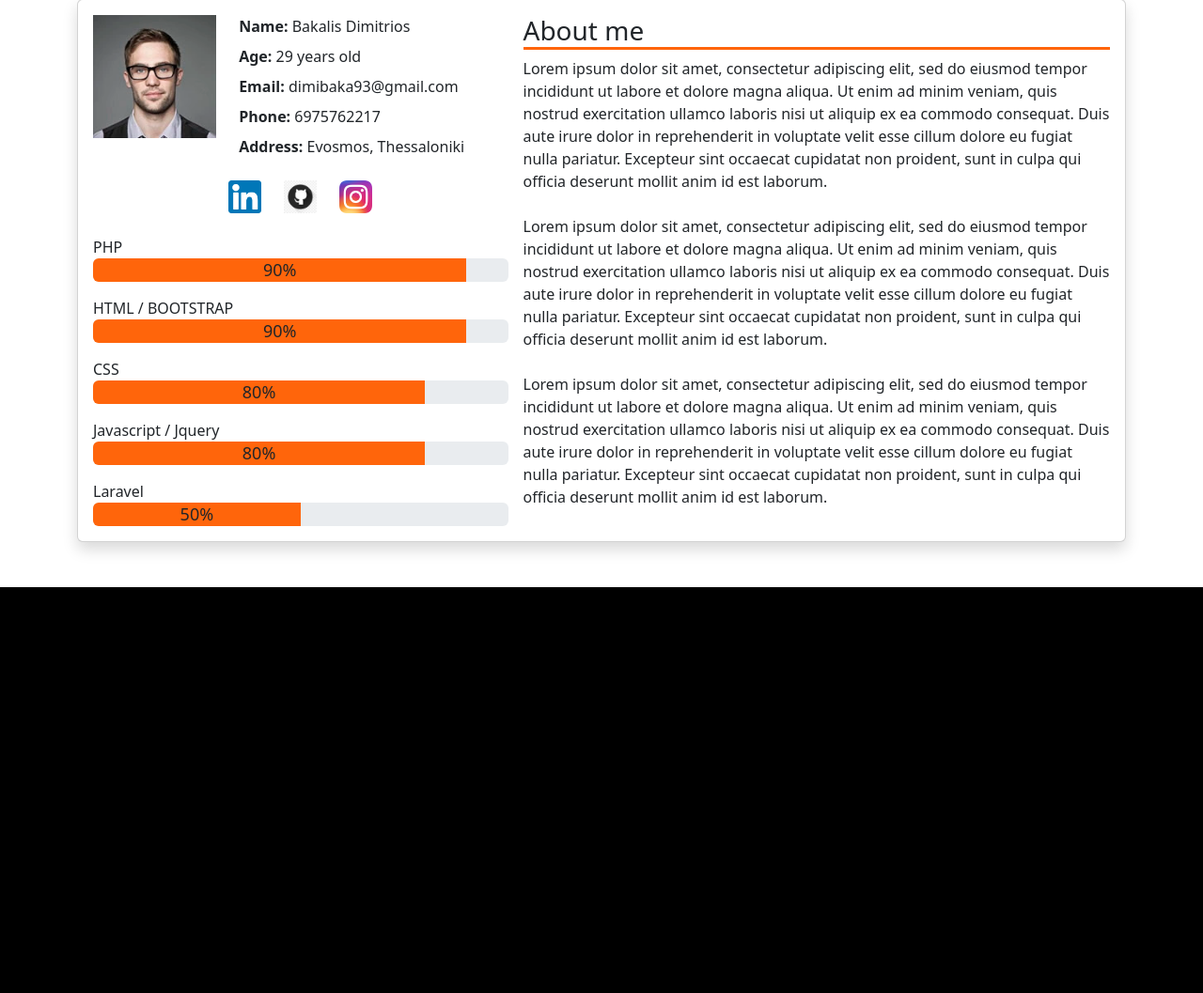
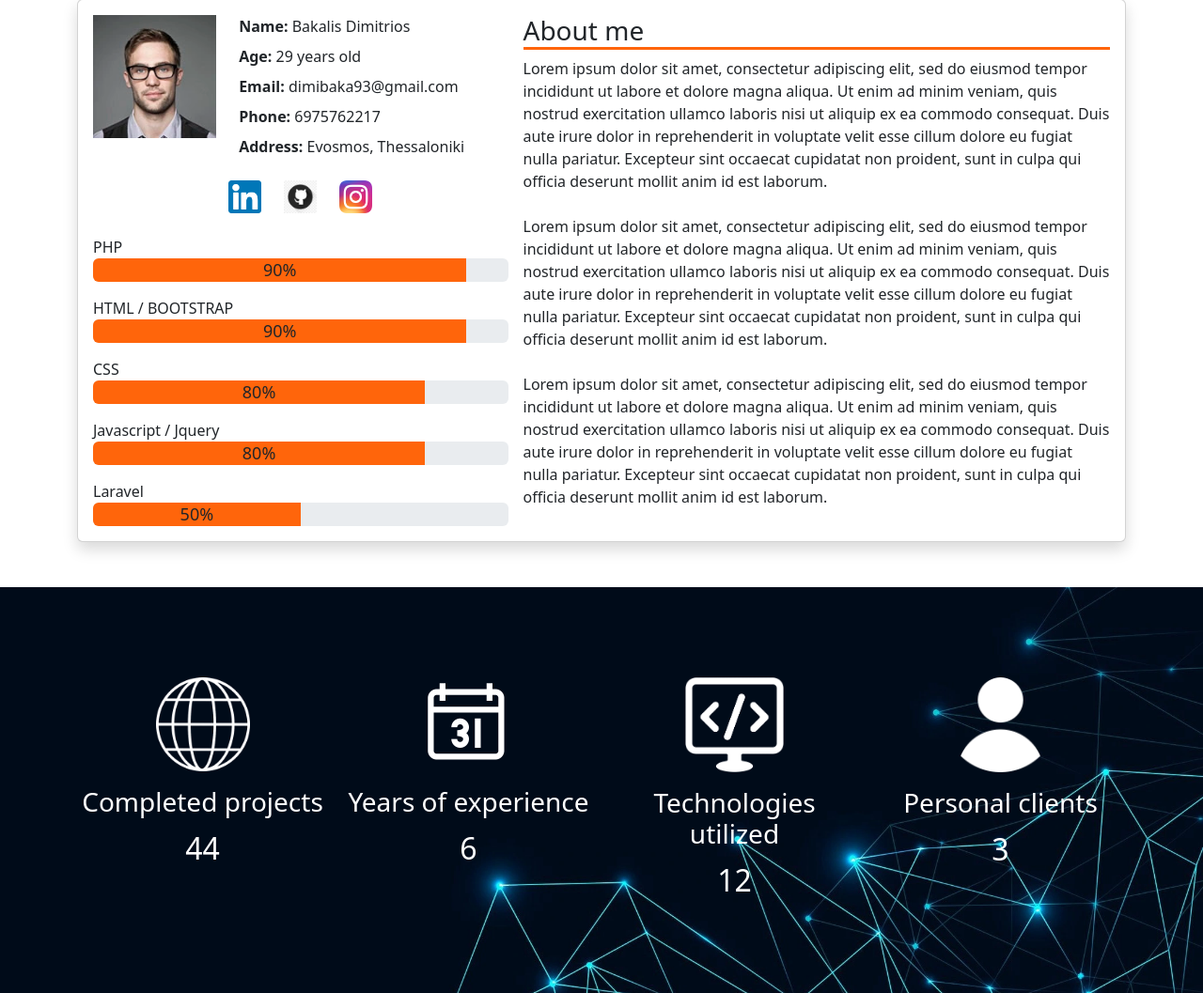
Before and after one commit to dbakalis/portfolio_2023, a PHP site: page / in a window 1280 px wide. Shown: the part 817-1874 px from the top of the page at 94% size. Before the commit the page ends 1442 px from the top, so only its background shows below. Run offline with PHP 8.4, Linux system fonts and the light colour scheme.

Commit message:
Counters row
count up vanilla js

```diff
--- a/assets/css/style.css
+++ b/assets/css/style.css
@@ -31,3 +31,6 @@ h2{font-size: 2.5rem;}
 
 /* hero */
 .bg-hero-portrait{background-image: url(../../assets/img/hero_portrait.webp); background-repeat: no-repeat; background-size: cover; background-position: center center;}
+
+/* counters */
+.bg-counter-section{background-image: url(../../assets/img/bg-counters.webp); background-repeat: no-repeat; background-size: cover; background-position: center center;}
--- a/assets/js/scripts.js
+++ b/assets/js/scripts.js
@@ -21,6 +21,21 @@ $(document).ready(function(){
     $(".progress-bar-html-header").attr('aria-valuenow', 70);
     $(".progress-bar-laravel-header").attr('aria-valuenow', 70);
 
+    // pure javascript count up
+    let valueDisplays = document.querySelectorAll(".count-up");
+    let interval      = 4000;
 
+    valueDisplays.forEach((valueDisplay) => {
+        let startValue  = 0;
+        let endValue    = parseInt(valueDisplay.getAttribute("data-val"));
+        let duration    = Math.floor(interval / endValue);
+        let counter     = setInterval(function () {
+            startValue += 1;
+            valueDisplay.textContent = startValue;
+            if (startValue == endValue) {
+                clearInterval(counter);
+            }
+        }, duration);
+    });
 
 });
--- a/index.html
+++ b/index.html
@@ -211,6 +211,81 @@
                 </div>
             </div>
 
+            <!-- counters section -->
+            <div class="row bg-counter-section py-5">
+                <div class="col-12">
+                    <div class="container py-5">
+                        <div class="row g-3">
+
+                            <!-- completed projects -->
+                            <div class="col-12 col-md-6 col-lg-3">
+                                <div class="row g-3">
+                                    <!-- icon -->
+                                    <div class="col-12 text-center">
+                                        <img src="assets/img/websites.webp" alt="websites projects icon" class="img-fluid" width="100" height="100">
+                                    </div>
+
+                                    <!-- counter (countup.js) -->
+                                    <div class="col-12 text-center text-white">
+                                        <h3>Completed projects</h3>
+                                        <span class="fs-2 count-up" data-val="44">44</span>
+                                    </div>
+                                </div>
+                            </div>
+
+                            <!-- years of experience -->
+                            <div class="col-12 col-md-6 col-lg-3">
+                                <div class="row g-3">
+                                    <!-- icon -->
+                                    <div class="col-12 text-center">
+                                        <img src="assets/img/calendar.webp" alt="websites projects icon" class="img-fluid" width="100" height="100">
+                                    </div>
+
+                                    <!-- counter (countup.js) -->
+                                    <div class="col-12 text-center text-white">
+                                        <h3>Years of experience</h3>
+                                        <span class="fs-2 count-up" data-val="6">6</span>
+                                    </div>
+                                </div>
+                            </div>
+
+                            <!-- technologies utilized -->
+                            <div class="col-12 col-md-6 col-lg-3">
+                                <div class="row g-3">
+                                    <!-- icon -->
+                                    <div class="col-12 text-center">
+                                        <img src="assets/img/techs.webp" alt="websites projects icon" class="img-fluid" width="105" height="105">
+                                    </div>
+
+                                    <!-- counter (countup.js) -->
+                                    <div class="col-12 text-center text-white">
+                                        <h3>Technologies utilized</h3>
+                                        <span class="fs-2 count-up" data-val="12">12</span>
+                                    </div>
+                                </div>
+                            </div>
+
+                            <!-- personal clients -->
+                            <div class="col-12 col-md-6 col-lg-3">
+                                <div class="row g-3">
+                                    <!-- icon -->
+                                    <div class="col-12 text-center">
+                                        <img src="assets/img/client.webp" alt="websites projects icon" class="img-fluid" width="85" height="85">
+                                    </div>
+
+                                    <!-- counter (countup.js) -->
+                                    <div class="col-12 text-center text-white">
+                                        <h3>Personal clients</h3>
+                                        <span class="fs-2 count-up" data-val="3">3</span>
+                                    </div>
+                                </div>
+                            </div>
+
+                        </div>
+                    </div>
+                </div>
+            </div>
+
 
         </div>
 
```
Also changed, not shown: assets/img/bg-counters.webp (added), assets/img/calendar.webp (added), assets/img/client.webp (added), assets/img/techs.webp (added), assets/img/websites.webp (added).
